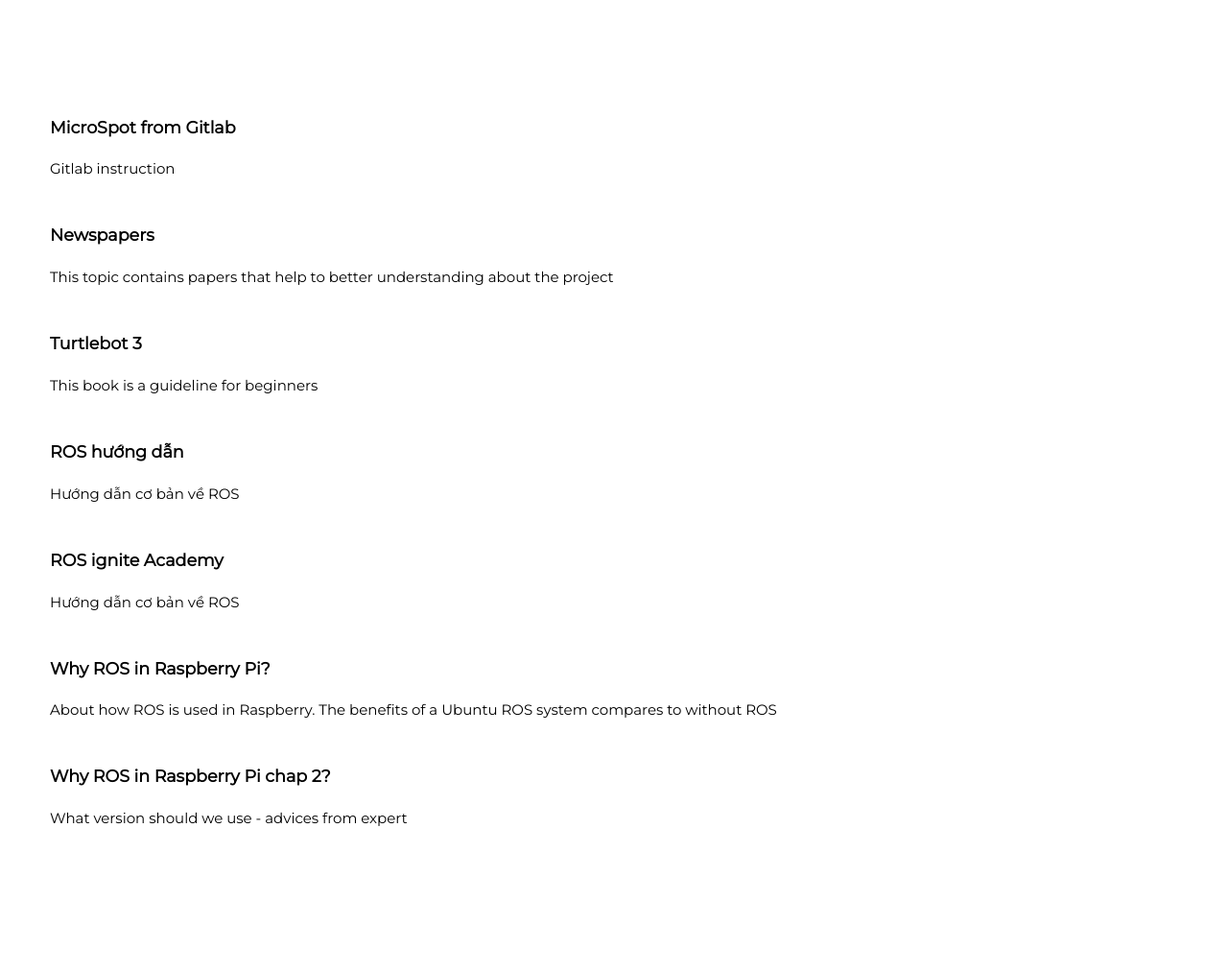
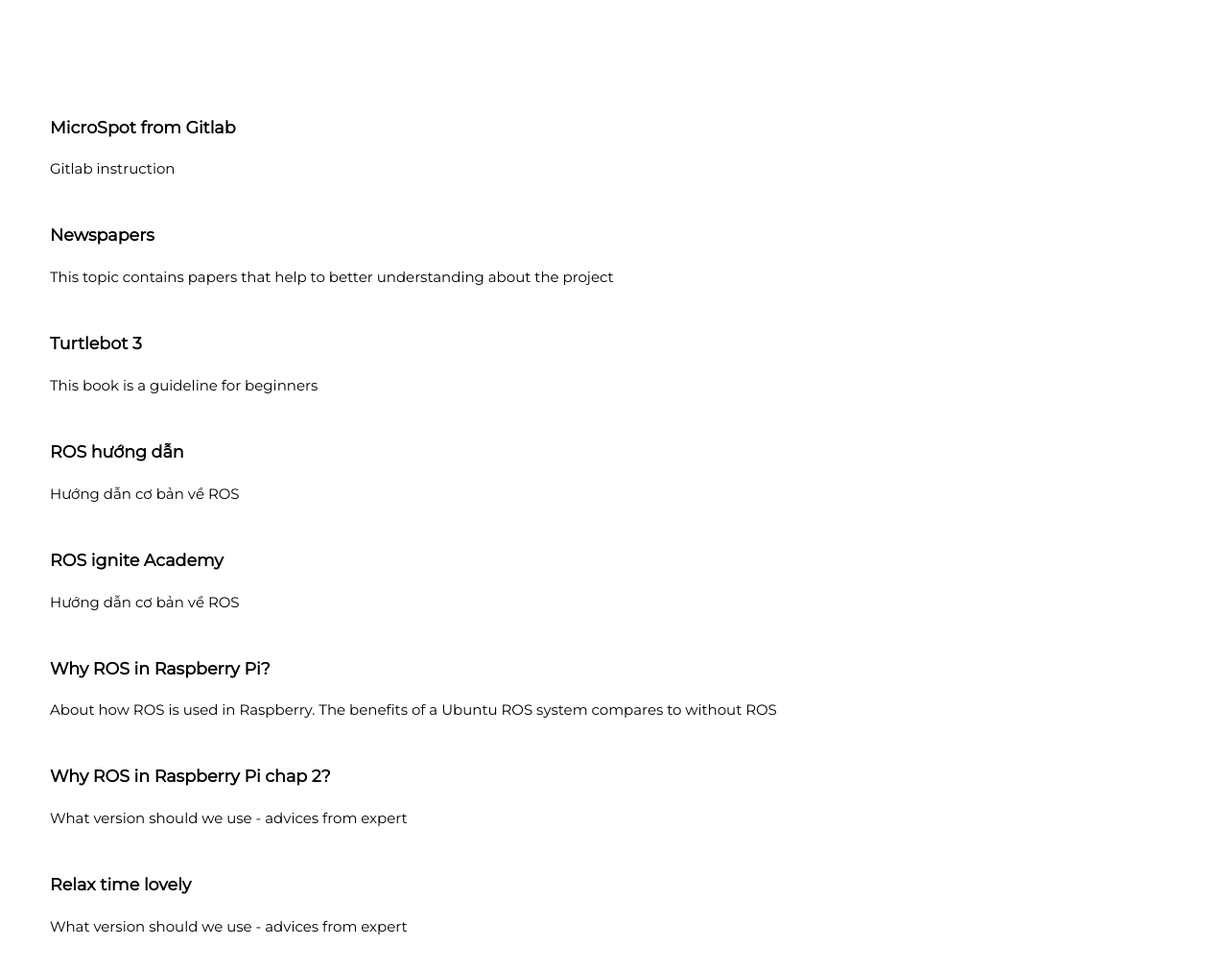
Before and after one commit to Avvy202/git-test, a plain HTML site: page index.html in a window 1280 px wide. Shown: the part 71-1082 px from the top of the page at 96% size. Before the commit the page ends 1032 px from the top, so only its background shows below. Drawn offline with Linux system fonts and the light colour scheme.

Commit message:
last update 29_3

```diff
--- a/index.html
+++ b/index.html
@@ -69,6 +69,8 @@
                 <a href="https://roboticsbackend.com/using-ros-on-raspberry-pi-best-practices/" target ="_blank"><h3>Why ROS in Raspberry Pi chap 2?</h3>
                 <span>What version should we use - advices from expert</span></a>
 
+                <a href="https://www.youtube.com/watch?v=bBN0F_SFoRg" target ="_blank"><h3>Relax time lovely</h3>
+                <span>What version should we use - advices from expert</span></a>
             </div>
         </div>
     </section>
```
